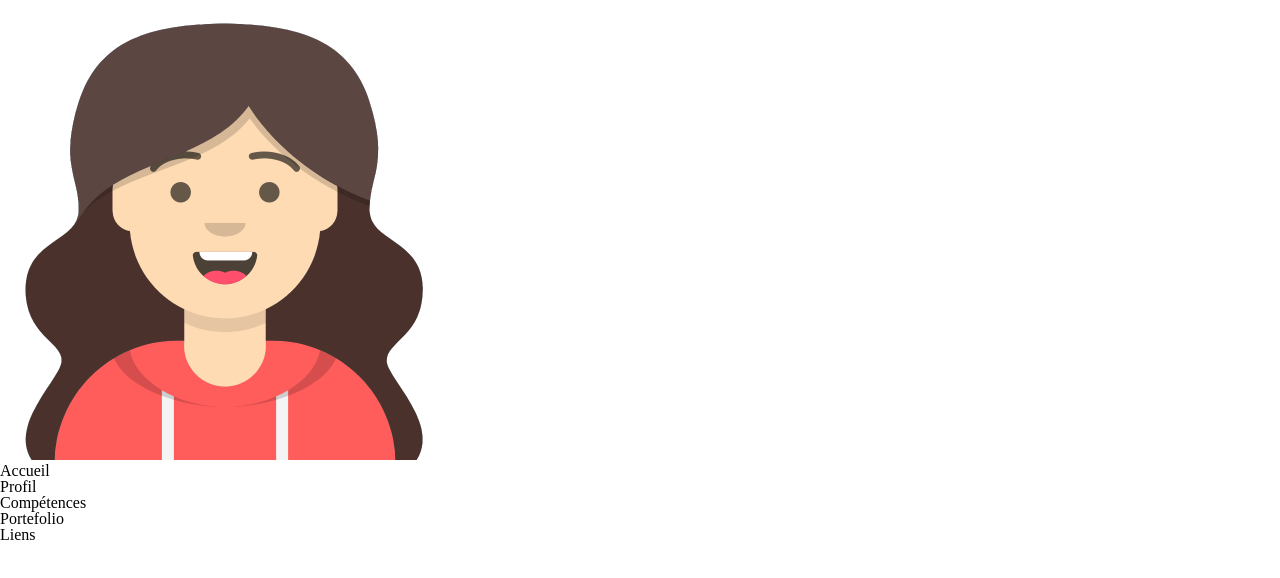
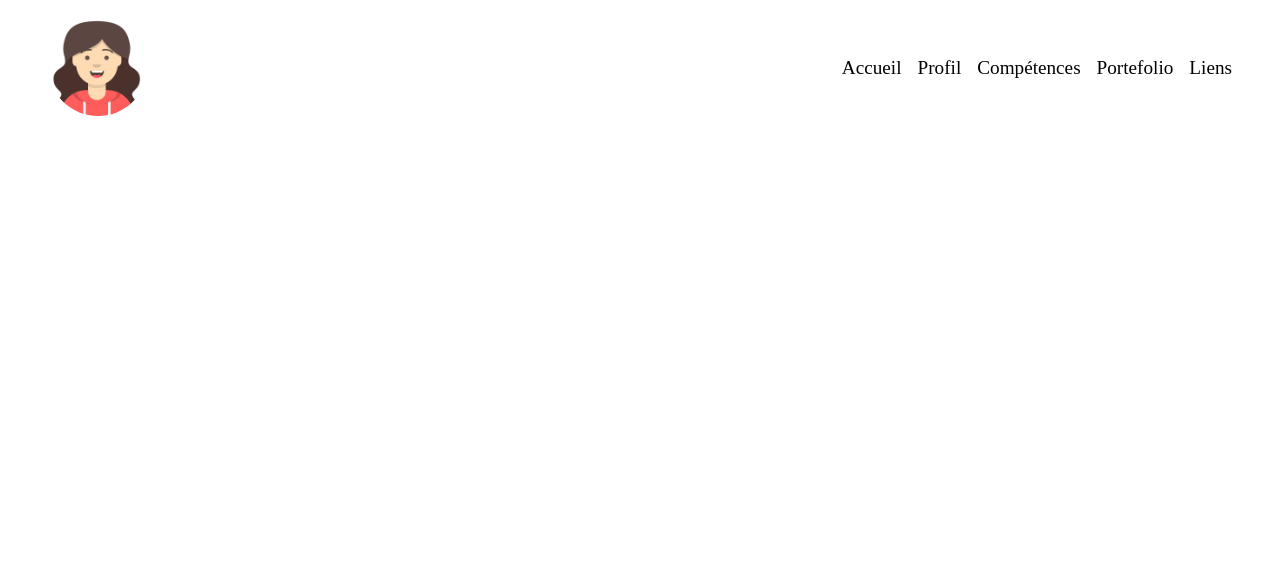
Before and after one commit to aimach/portefolio, a React (Vite) app: page / in a window 1280 px wide. Shown: the top 578 px of the page. Built offline with nearby package versions, Linux system fonts and the light colour scheme.

Commit message:
in header : add avatar and nav

```diff
--- a/src/components/navbar/Navbar.tsx
+++ b/src/components/navbar/Navbar.tsx
@@ -3,11 +3,11 @@ import avatar from "../../assets/img/avatar.png";
 
 export default function Navbar() {
   return (
-    <header>
+    <header className="navbar">
       <div>
-        <img src={avatar} alt="avatar" />
+        <img src={avatar} alt="avatar" className="navbar__avatar" />
       </div>
-      <nav>
+      <nav className="navbar__menu">
         <ul>
           <li>Accueil</li>
           <li>Profil</li>
--- a/src/components/navbar/navbar.scss
+++ b/src/components/navbar/navbar.scss
@@ -1,2 +1,18 @@
 @use "../../styles/variable" as v;
 @use "../../styles/mixin" as m;
+
+.navbar {
+  @include m.flex(row, space-between, center);
+  margin: v.$font-size-m v.$font-size-xxxxxl;
+  &__avatar {
+    border-radius: v.$border-radius-circle;
+    width: 100px;
+  }
+  &__menu {
+    ul {
+      @include m.flex(row, space-between, center);
+      gap: 1rem;
+      font-size: v.$font-size-l;
+    }
+  }
+}
```
